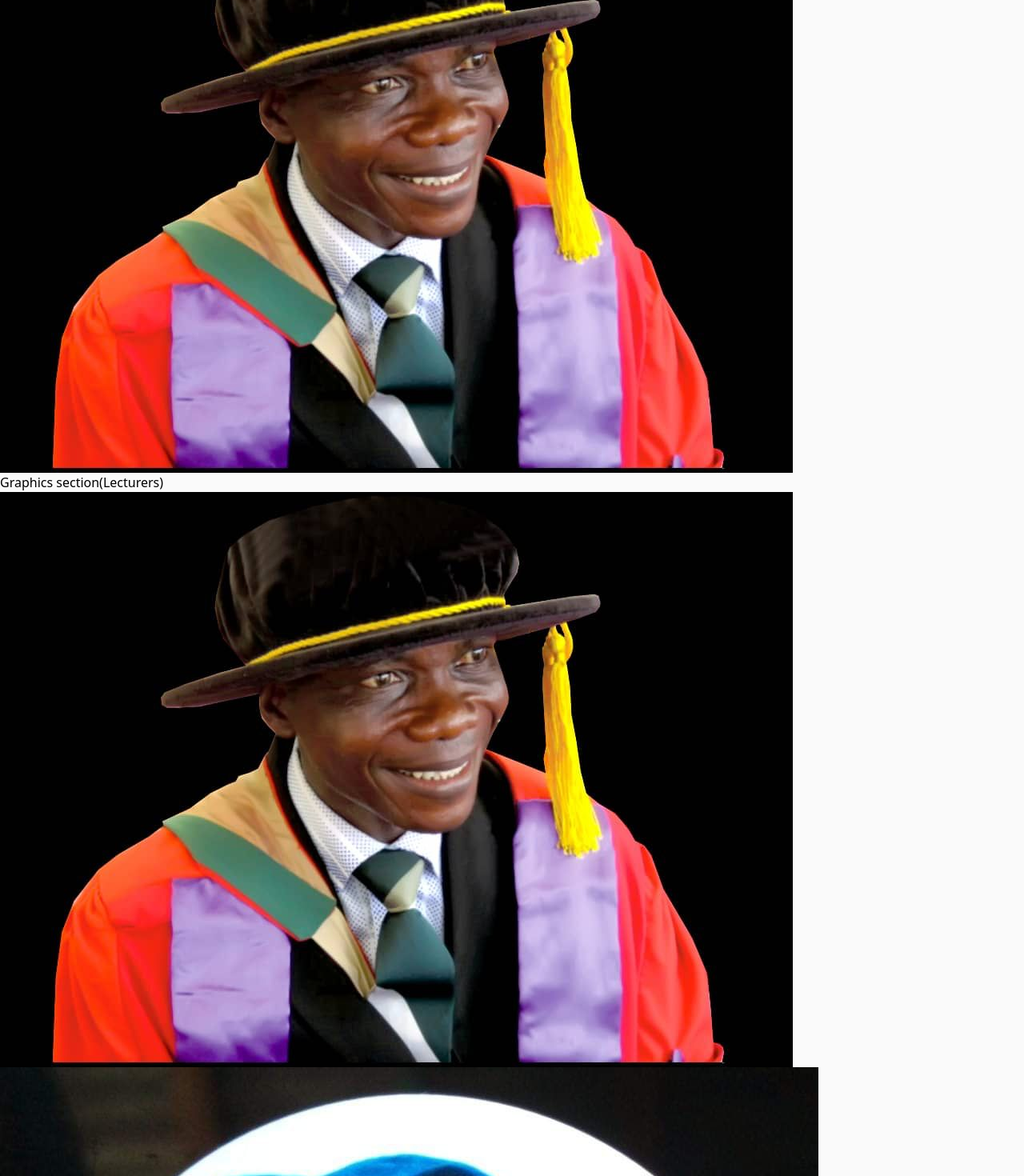
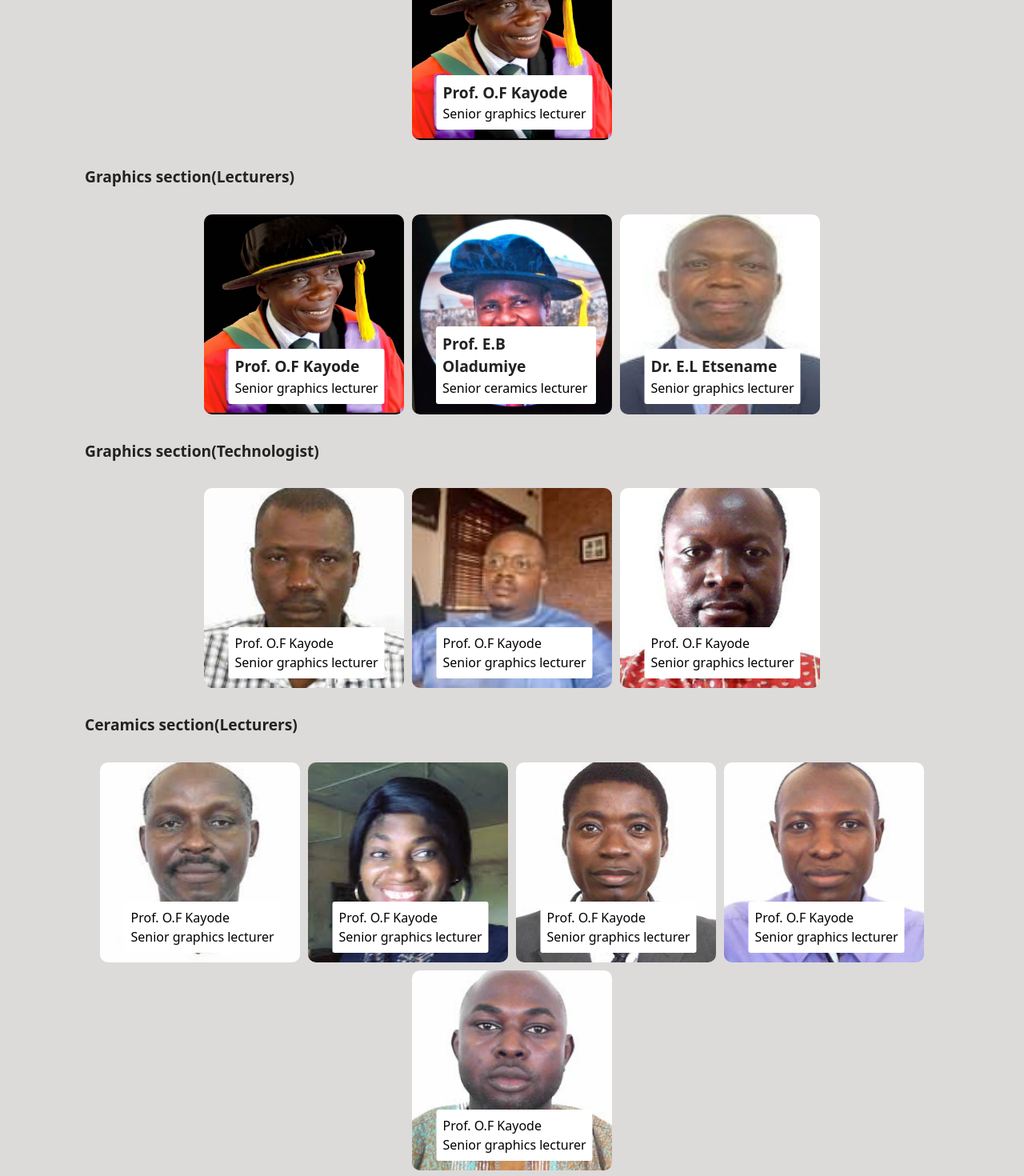
Before and after one commit to DavidOsezua/futa-idd, a React (Vite) app: page /staff in a window 1280 px wide. Shown: the part 280-1750 px from the top of the page at 80% size. Built offline with nearby package versions, Linux system fonts and the light colour scheme.

Commit message:
staff page

```diff
--- a/src/Pages/Staffs.jsx
+++ b/src/Pages/Staffs.jsx
@@ -1,5 +1,6 @@
 import React from "react";
 import Enroll from "../components/general/Enroll";
+import styles from "./Staffs.module.css";
 import {
   DrAdelabu,
   DrAjala,
@@ -16,58 +17,111 @@ import {
 
 const Staffs = () => {
   return (
-    <section className="pt-[8rem] bg-[#FAFAFA]">
-      <div>
-        <h2>Meet our Staffs</h2>
+    <section className="pt-[8rem] bg-[#dddada]">
+      <div className={`${styles.container}`}>
+        <h2 className={`${styles.title} text-center`}>
+          Meet our <span className="text-[#754FE2]"> Staffs</span>
+        </h2>
 
-        <div>
-          <div>
-            <img src={ProfKayode} className={``} />
+        <div className={`${styles.imageContainer}`}>
+          <div className={`${styles.imageWrapper}`}>
+            <img src={ProfKayode} className={`${styles.image}`} />
+            <div className={`${styles.rank}`}>
+              <h2 className={`${styles.title}`}>Prof. O.F Kayode</h2>
+              <p>Senior graphics lecturer</p>
+            </div>
           </div>
         </div>
 
-        <h2>Graphics section(Lecturers)</h2>
-        <div>
-          <div>
-            <img src={ProfKayode} />
+        <h2 className={`${styles.title}`}>Graphics section(Lecturers)</h2>
+        <div className={`${styles.imageContainer}`}>
+          <div className={`${styles.imageWrapper}`}>
+            <img src={ProfKayode} className={`${styles.image}`} />
+            <div className={`${styles.rank}`}>
+              <h2 className={`${styles.title}`}>Prof. O.F Kayode</h2>
+              <p>Senior graphics lecturer</p>
+            </div>
           </div>
-          <div>
-            <img src={ProfOladumiye} />
+          <div className={`${styles.imageWrapper}`}>
+            <img src={ProfOladumiye} className={`${styles.image}`} />
+            <div className={`${styles.rank}`}>
+              <h2 className={`${styles.title}`}>Prof. E.B Oladumiye</h2>
+              <p>Senior ceramics lecturer</p>
+            </div>
           </div>
-          <div>
-            <img src={DrEtsename} />
+
+          <div className={`${styles.imageWrapper}`}>
+            <img src={DrEtsename} className={`${styles.image}`} />
+            <div className={`${styles.rank}`}>
+              <h2 className={`${styles.title}`}>Dr. E.L Etsename</h2>
+              <p>Senior graphics lecturer</p>
+            </div>
           </div>
         </div>
 
-        <h2>Graphics section(Technologist)</h2>
-        <div>
-          <div>
-            <img src={DrOdeyemi} />
+        <h2 className={`${styles.title}`}>Graphics section(Technologist)</h2>
+        <div className={`${styles.imageContainer}`}>
+          <div className={`${styles.imageWrapper}`}>
+            <img src={DrOdeyemi} className={`${styles.image}`} />
+            <div className={`${styles.rank}`}>
+              <h2>Prof. O.F Kayode</h2>
+              <p>Senior graphics lecturer</p>
+            </div>
           </div>
-          <div>
-            <img src={MrUthman} />
+          <div className={`${styles.imageWrapper}`}>
+            <img src={MrUthman} className={`${styles.image}`} />
+            <div className={`${styles.rank}`}>
+              <h2>Prof. O.F Kayode</h2>
+              <p>Senior graphics lecturer</p>
+            </div>
           </div>
-          <div>
-            <img src={DrDare} />
+
+          <div className={`${styles.imageWrapper}`}>
+            <img src={DrDare} className={`${styles.image}`} />
+            <div className={`${styles.rank}`}>
+              <h2>Prof. O.F Kayode</h2>
+              <p>Senior graphics lecturer</p>
+            </div>
           </div>
         </div>
 
-        <h2>Ceramics section(Lecturers)</h2>
-        <div>
-          <div>
-            <img src={ProfKashim} />
+        <h2 className={`${styles.title}`}>Ceramics section(Lecturers)</h2>
+        <div className={`${styles.imageContainer}`}>
+          <div className={`${styles.imageWrapper}`}>
+            <img src={ProfKashim} className={`${styles.image}`} />
+            <div className={`${styles.rank}`}>
+              <h2>Prof. O.F Kayode</h2>
+              <p>Senior graphics lecturer</p>
+            </div>
           </div>
-          <div>
-            <img src={DrErhuanga} />
+
+          <div className={`${styles.imageWrapper}`}>
+            <img src={DrErhuanga} className={`${styles.image}`} />
+            <div className={`${styles.rank}`}>
+              <h2>Prof. O.F Kayode</h2>
+              <p>Senior graphics lecturer</p>
+            </div>
           </div>
-          <div>
-            <img src={DrAdelabu} />
+          <div className={`${styles.imageWrapper}`}>
+            <img src={DrAdelabu} className={`${styles.image}`} />
+            <div className={`${styles.rank}`}>
+              <h2>Prof. O.F Kayode</h2>
+              <p>Senior graphics lecturer</p>
+            </div>
           </div>
-          <div>
-            <img src={DrAjala} />
+          <div className={`${styles.imageWrapper}`}>
+            <img src={DrAjala} className={`${styles.image}`} />
+            <div className={`${styles.rank}`}>
+              <h2>Prof. O.F Kayode</h2>
+              <p>Senior graphics lecturer</p>
+            </div>
           </div>
-          <div>
-            <img src={DrOlogunwa} />
+          <div className={`${styles.imageWrapper}`}>
+            <img src={DrOlogunwa} className={`${styles.image}`} />
+            <div className={`${styles.rank}`}>
+              <h2>Prof. O.F Kayode</h2>
+              <p>Senior graphics lecturer</p>
+            </div>
           </div>
         </div>
       </div>
--- /dev/null
+++ b/src/Pages/Staffs.module.css
@@ -0,0 +1,45 @@
+.container {
+  max-width: 1100px;
+  margin: 0 auto;
+  padding: 1rem;
+}
+
+.container > * + * {
+  margin-top: 2rem;
+}
+
+.title {
+  color: #222222;
+  font-weight: bold;
+  font-size: 1.2rem;
+}
+.image {
+  width: 250px;
+  height: 250px;
+  object-fit: cover;
+  border-radius: 10px;
+}
+
+.imageContainer {
+  display: flex;
+  gap: 10px;
+  flex-wrap: wrap;
+  justify-content: center;
+  /* background-color: black; */
+}
+
+.imageWrapper {
+  position: relative;
+}
+
+.rank {
+  position: absolute;
+  bottom: 5%;
+  left: 20%; /* Align the left edge of the element to the horizontal center */
+  transform: translateX(
+    -10%
+  ); /* Shift the element to the left by half of its own width */
+  background-color: #ffffff;
+  padding: 0.5rem;
+  border-radius: 3px;
+}
```
